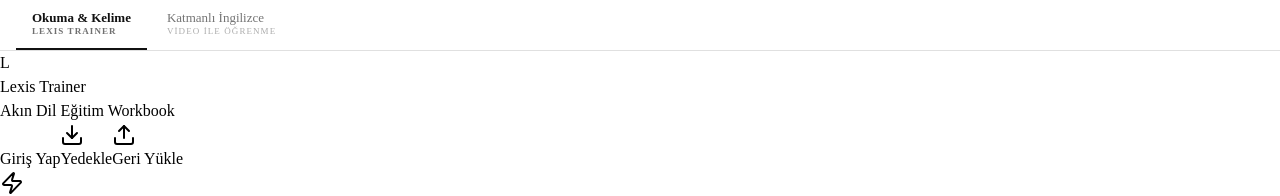
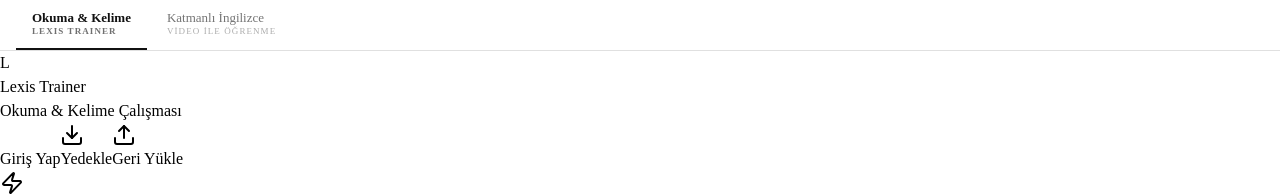
Before and after one commit to hakanonel05/ingilizce-merkez, a React (Vite) app in the folder apps/reading/: page / in a window 1280 px wide. Both pictures are taken after a click on the button "Çevrimdışı Devam Et (Senkronizasyon Kapalı)". Shown: the top 196 px of the page. Built offline with nearby package versions, Linux system fonts and the light colour scheme; no server answers; a web font is replaced by a local one.

Commit message:
Add files via upload

```diff
--- a/apps/reading/src/App.tsx
+++ b/apps/reading/src/App.tsx
@@ -466,7 +466,7 @@
                   Lexis <span className="text-xs font-sans font-normal tracking-widest uppercase opacity-40">Trainer</span>
                 </p>
                 <span className="text-[9px] text-editorial-text/50 font-bold tracking-widest uppercase block mt-1">
-                  Akın Dil Eğitim Workbook
+                  Okuma & Kelime Çalışması
                 </span>
               </div>
             </div>
@@ -666,9 +666,6 @@
             <BookOpenCheck className="h-4 w-4 text-editorial-accent opacity-60" />
             <span className="font-serif font-bold text-editorial-text tracking-wide">Lexis • English Reading Trainer</span>
           </div>
-          <p className="max-w-xl mx-auto text-editorial-text/60 leading-relaxed font-sans">
-            Orijinal kaynak materyal: <span className="italic font-serif font-bold">"100 Reading Passages for YDS, YÖKDİL, YKS-DİL"</span> — Akın Dil Eğitim Merkezi.
-          </p>
           <p className="text-[10px] text-editorial-text/40 font-mono">
             &copy; {new Date().getFullYear()} — Tüm Hakları Saklıdır. Geliştirici Sürümü.
           </p>
```
